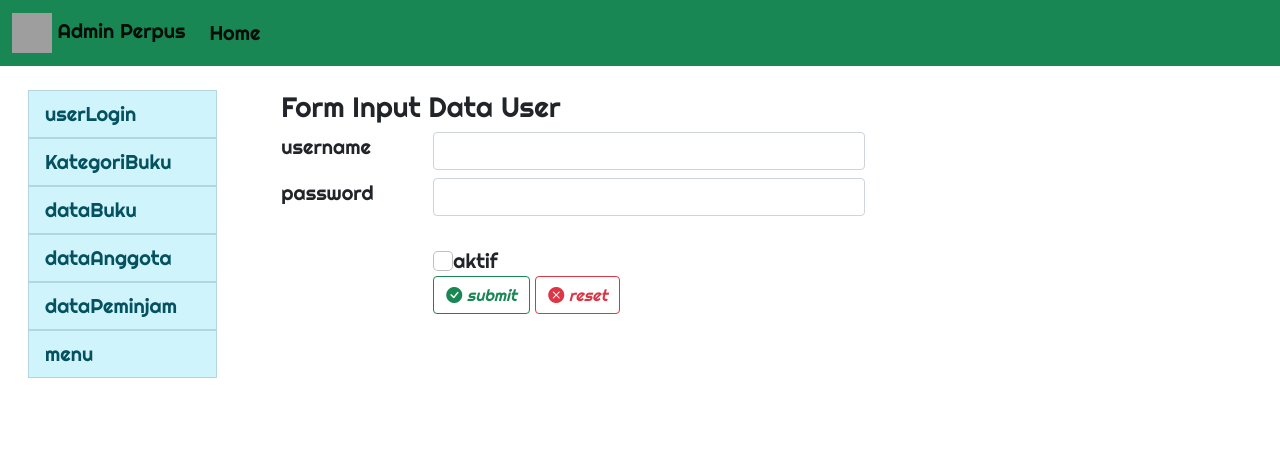
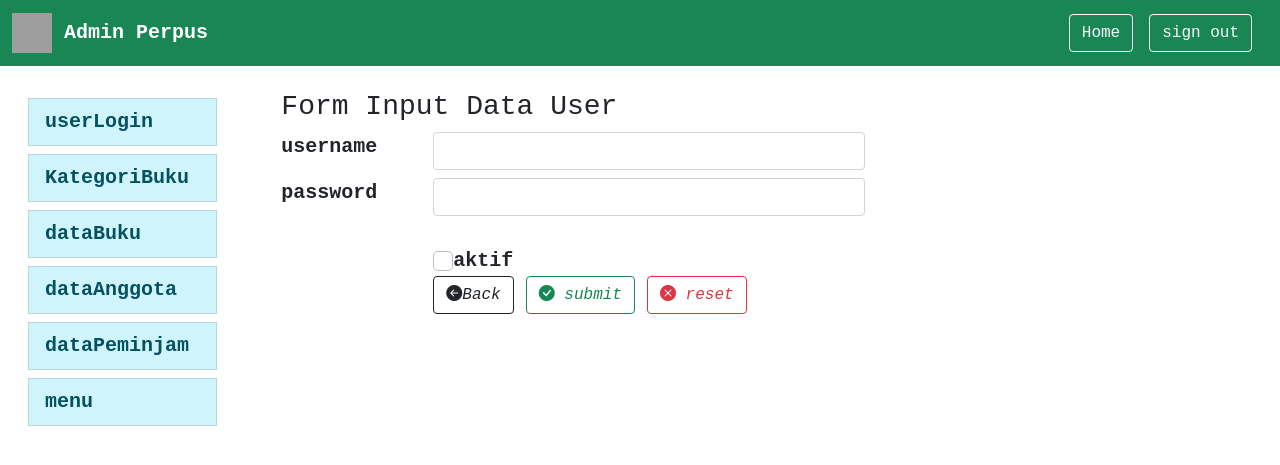
Before and after one commit to aninurhidayati/pro_administrasiperpus, a PHP site: page /project_uts/admin/home.php?modul=mod_userlogin&act=add in a window 1280 px wide. Shown: the top 465 px of the page. Run offline with PHP 8.4, Linux system fonts and the light colour scheme; data comes from the database, SQL or seed files in the repository; grey boxes are pictures that could not be loaded.

Commit message:
update btn back

```diff
--- a/admin/home.php
+++ b/admin/home.php
@@ -16,23 +16,30 @@ require_once("../config/koneksi.php");
     <link href="https://fonts.googleapis.com/css2?family=Righteous&display=swap" rel="stylesheet">
     <style>
       .font{
-        font-family: 'Righteous', cursive;
-        font-weight: 200;
+        font-family: 'Courier New', Courier, monospace;
+        font-weight: bold;
         font-size: 20px;
+      }
+      .lengkung{
+        border: 2px solid white;
+        border-radius: 3px;
       }
     </style>
 </head>
 <body class="font">
-<nav class="navbar navbar-expand-md navbar-light bg-success">
+<nav class="navbar navbar-expand-md navbar-dark bg-success ">
   <div class="container-fluid">
     <button class="navbar-toggler" type="button" data-bs-toggle="collapse" data-bs-target="#navbarTogglerDemo01" aria-controls="navbarTogglerDemo01" aria-expanded="false" aria-label="Toggle navigation">
       <span class="navbar-toggler-icon"></span>
     </button>
     <div class="collapse navbar-collapse" id="navbarTogglerDemo01">
       <a class="navbar-brand"  ><img src="https://img.freepik.com/free-vector/book-with-lighbulb-cartoon-vector-icon-illustration-object-education-icon-concept-isolated-premium-vector-flat-cartoon-style_138676-4009.jpg?t=st=1651848404~exp=1651849004~hmac=5eddd5bbd45a5d9cfbedc2dd143d669358baf750cb8c83440e8415d194e2df90&w=740" width="40rem" height="40rem"> Admin Perpus</a>
-      <ul class="navbar-nav me-auto mb-2 mb-lg-0">
-        <li class="nav-item">
-          <a class="nav-link active" aria-current="page" href="../index.php">Home</a>
+      <ul class="navbar-nav ms-auto mb-2 mb-lg-0">
+        <li class="nav-itemmx-3">
+          <a class="btn btn-outline-light" aria-current="page" href="../admin/home.php">Home</a>
+        </li>
+        <li class="nav-item mx-3">
+          <a class="btn btn-outline-light" aria-current="page" href="../index.php">sign out</a>
         </li>
     </div>
   </div>
@@ -44,7 +51,7 @@ require_once("../config/koneksi.php");
                 include_once("menu.php");
             ?>
         </div>
-        <div class="col-md-9 ">
+        <div class="col-md-9">
         <?php
             if(isset($_GET['modul'])){
               include "".$_GET['modul']."/index.php";
--- a/admin/menu.php
+++ b/admin/menu.php
@@ -2,7 +2,7 @@
     $qry_menu=mysqli_query($koneksi_db,"select * from mst_menu");
     while($row=mysqli_fetch_array($qry_menu)){
 ?>
-    <ul class="list-group">
+    <ul class="list-group my-2">
         <a style="text-decoration: none;" href="?modul=<?php echo $row['link']?>">
             <li class="list-group-item list-group-item-action list-group-item-info" ><?php echo $row["nm_menu"];?></li>
         </a>
--- a/admin/mod_anggota/anggota_ctrl.php
+++ b/admin/mod_anggota/anggota_ctrl.php
@@ -34,7 +34,7 @@ else{
         $qiagt= mysqli_query($koneksi_db, "UPDATE mst_dataagt set nm_anggota='$nmagt', status_anggota='$stsagt' WHERE id_anggota=$idagt")
         or die(mysqli_error($koneksi_db));
         if($qiagt){
-            header("Location:http://localhost/project_uts_AdministrasiPerpus/pro_administrasiperpus/admin/home.php?modul=mod_anggota");
+            header("Location:http://localhost/project_uts/pro_administrasiperpus/admin/home.php?modul=mod_anggota");
         }
     }
     else if(isset($_GET['act']) && ($_GET['act'])=="delete"){
@@ -42,7 +42,7 @@ else{
         $qidel= mysqli_query($koneksi_db, "DELETE from mst_dataagt WHERE id_anggota=$keyid")
         or die(mysqli_error($koneksi_db));
         if($qidel){
-            header("Location:http://localhost/project_uts_AdministrasiPerpus/pro_administrasiperpus/admin/home.php?modul=mod_anggota");
+            header("Location:http://localhost/project_uts/pro_administrasiperpus/admin/home.php?modul=mod_anggota");
         }
     }
 ?>
--- a/admin/mod_anggota/index.php
+++ b/admin/mod_anggota/index.php
@@ -53,6 +53,9 @@
             </div>
             <div class="col-md-6">
                 <input type="text" name="txt_status" class="form-control"><br>
+                <a href="http://localhost/project_uts/pro_administrasiperpus/admin/home.php?modul=mod_anggota"class="btn btn-outline-dark">
+                    <i class="bi bi-arrow-left-circle-fill">Back</i>
+                </a>
                 <button type="submit" class="btn btn-outline-success">
                     <i class="bi bi-check-circle-fill"> submit</i>
                 </button>
@@ -85,6 +88,9 @@
             </div>
             <div class="col-md-6">
                 <input type="text" name="txt_status" class="form-control" value="<?=$data['status_anggota']?>"><br>
+                <a href="http://localhost/project_uts/pro_administrasiperpus/admin/home.php?modul=mod_anggota"class="btn btn-outline-dark">
+                    <i class="bi bi-arrow-left-circle-fill">Back</i>
+                </a>
                 <button type="submit" class="btn btn-outline-success">
                     <i class="bi bi-check-circle-fill"> submit</i>
                 </button>
--- a/admin/mod_katbuku/index.php
+++ b/admin/mod_katbuku/index.php
@@ -54,6 +54,9 @@
             </div>
             <div class="col-md-6">
                 <input type="text" name="txt_katbuku" class="form-control"><br>
+                <a href="http://localhost/project_uts/pro_administrasiperpus/admin/home.php?modul=mod_katbuku"class="btn btn-outline-dark">
+                    <i class="bi bi-arrow-left-circle-fill">Back</i>
+                </a>
                 <button type="submit" class="btn btn-outline-success">
                     <i class="bi bi-check-circle-fill"> submit</i>
                 </button>
@@ -86,6 +89,9 @@
                 </div>
                 <div class="col-md-6">
                     <input type="text" name="txt_katbuku" class="form-control" value="<?=$databuku['kt_buku'];?>"><br>
+                    <a href="http://localhost/project_uts/pro_administrasiperpus/admin/home.php?modul=mod_katbuku"class="btn btn-outline-dark">
+                        <i class="bi bi-arrow-left-circle-fill">Back</i>
+                    </a>
                     <button type="submit" class="btn btn-outline-success">
                         <i class="bi bi-check-circle-fill"> submit</i>
                     </button>
--- a/admin/mod_menu/index.php
+++ b/admin/mod_menu/index.php
@@ -61,6 +61,9 @@
             <div class="col-md-2"></div>
             <div class="col-md-6">
                 <input type="checkbox" name="ck_aktif" id="ck_aktif" class="form-check-input">aktif <br>
+                <a href="http://localhost/project_uts/pro_administrasiperpus/admin/home.php?modul=mod_menu"class="btn btn-outline-dark">
+                    <i class="bi bi-arrow-left-circle-fill">Back</i>
+                </a>
                 <button type="submit" class="btn btn-outline-success">
                     <i class="bi bi-check-circle-fill"> submit</i>
                 </button>
@@ -99,6 +102,9 @@
             <div class="col-md-2"></div>
             <div class="col-md-6">
                 <input type="checkbox" name="ck_aktif" id="ck_aktif" class="form-check-input" <?= $check; ?>>aktif <br>
+                <a href="http://localhost/project_uts/pro_administrasiperpus/admin/home.php?modul=mod_menu"class="btn btn-outline-dark">
+                    <i class="bi bi-arrow-left-circle-fill">Back</i>
+                </a>
                 <button type="submit" class="btn btn-outline-success">
                     <i class="bi bi-check-circle-fill">submit</i>
                 </button>
--- a/admin/mod_peminjam/index.php
+++ b/admin/mod_peminjam/index.php
@@ -63,6 +63,9 @@
             </div>
             <div class="col-md-6">
                 <input type="date" name="txt_tglpinjam" id="" class="form-control"><br>
+                <a href="http://localhost/project_uts/pro_administrasiperpus/admin/home.php?modul=mod_peminjam"class="btn btn-outline-dark">
+                    <i class="bi bi-arrow-left-circle-fill">Back</i>
+                </a>
                 <button type="submit" class="btn btn-outline-success">
                     <i class="bi bi-check-circle-fill"> submit</i>
                 </button>
@@ -103,6 +106,9 @@
             </div>
             <div class="col-md-6">
                 <input type="date" name="txt_tglpinjam" class="form-control" value="<?=$data['tgl_pinjam'];?>"><br>
+                <a href="http://localhost/project_uts/pro_administrasiperpus/admin/home.php?modul=mod_peminjam"class="btn btn-outline-dark">
+                    <i class="bi bi-arrow-left-circle-fill">Back</i>
+                </a>
                 <button type="submit" class="btn btn-outline-success">
                     <i class="bi bi-check-circle-fill"> submit</i>
                 </button>
--- a/admin/mod_userlogin/index.php
+++ b/admin/mod_userlogin/index.php
@@ -59,6 +59,9 @@
             <div class="col-md-6">
                 <input type="password" name="txt_pass" id="txt_user" class="form-control"><br>
                 <input type="checkbox" name="ck_aktif" id="ck_aktif" class="form-check-input">aktif <br>
+                <a href="http://localhost/project_uts/pro_administrasiperpus/admin/home.php?modul=mod_userlogin"class="btn btn-outline-dark">
+                    <i class="bi bi-arrow-left-circle-fill">Back</i>
+                </a>
                 <button type="submit" class="btn btn-outline-success">
                     <i class="bi bi-check-circle-fill"> submit</i>
                 </button>
@@ -91,7 +94,10 @@
                 </div>
                 <div class="col-md-6">
                     <input type="password" name="txt_pass" class="form-control" value="<?=$data['password'];?>"><br>
-                        <input type="checkbox" name="ck_aktif" id="ck_aktif" class="form-check-input" <?php echo $check; ?>>aktif <br>
+                    <input type="checkbox" name="ck_aktif" id="ck_aktif" class="form-check-input" <?php echo $check; ?>>aktif <br>
+                    <a href="http://localhost/project_uts/pro_administrasiperpus/admin/home.php?modul=mod_userlogin"class="btn btn-outline-dark">
+                        <i class="bi bi-arrow-left-circle-fill">Back</i>
+                    </a>
                     <button type="submit" class="btn btn-outline-success">
                         <i class="bi bi-check-circle-fill"> submit</i>
                     </button>
```
Also changed, not shown: admin/mod_databuku/index.php (+9 -3 lines).
